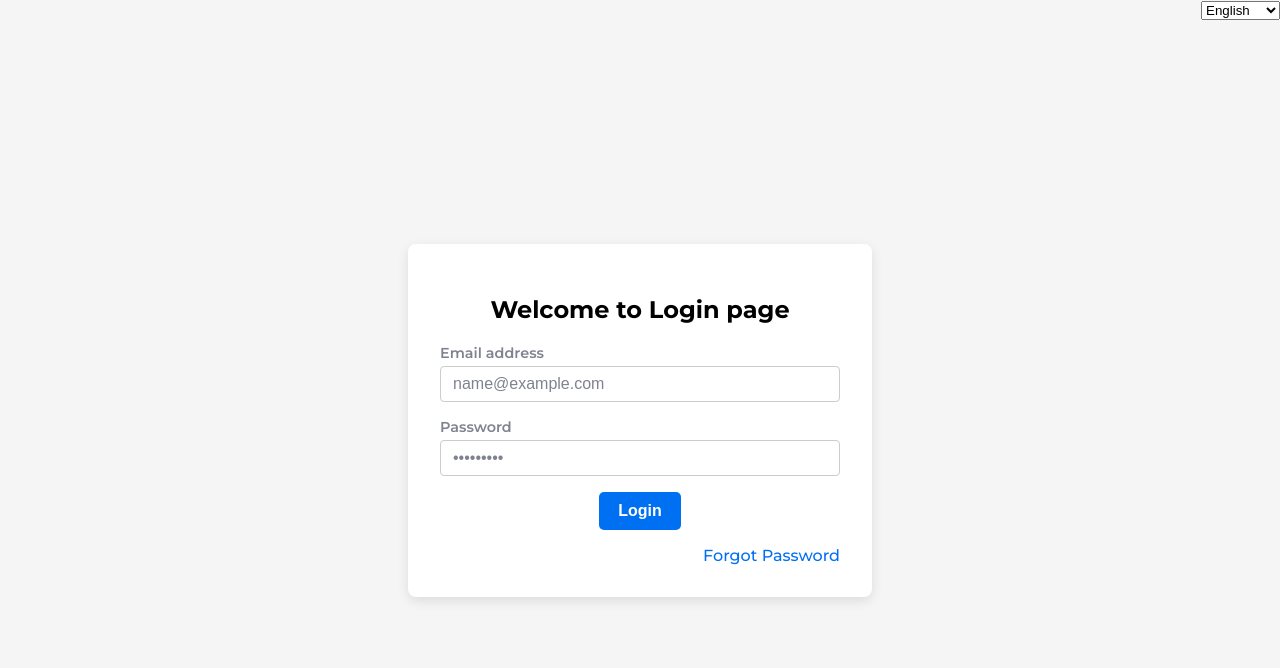
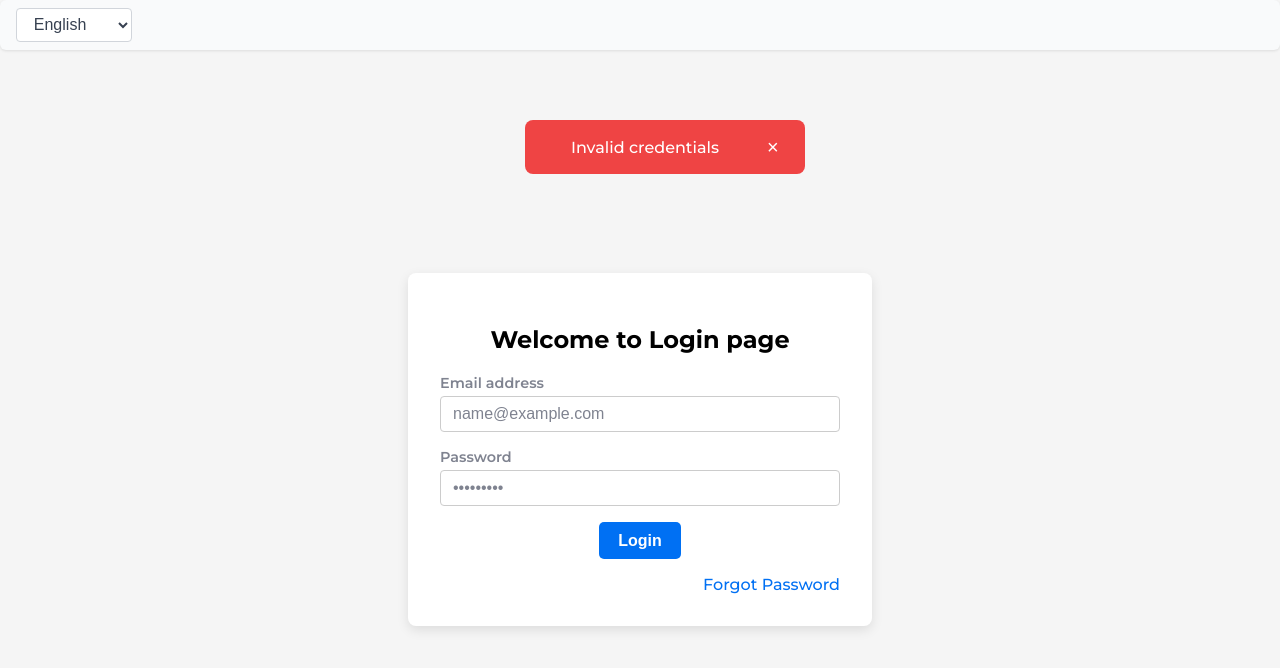
Before and after one commit to VentsislavKostadinov/login-form, a Next.js app: page /login in a window 1280 px wide. Both pictures are taken after typing "name@example.com", "Sample123" into the empty fields and a click on the button "Login". Shown: the top 668 px of the page. Built offline with nearby package versions, Linux system fonts and the light colour scheme; no server answers.

Commit message:
implement notification

```diff
--- a/app/components/common/LanguageSwitch/LanguageSwitch.scss
+++ b/app/components/common/LanguageSwitch/LanguageSwitch.scss
@@ -1,3 +1,38 @@
 nav {
-    text-align: right;
+    display: flex;
+    justify-content: flex-start;
+    padding: 0.5rem 1rem;
+    background-color: #f9fafb;
+    border-radius: 6px;
+    box-shadow: 0 1px 3px rgb(0 0 0 / 0.1);
+    user-select: none;
 }
+
+select {
+    font-size: 1rem;
+    padding: 0.4rem 0.8rem;
+    border: 1.5px solid #d1d5db;
+    border-radius: 4px;
+    background-color: #ffffff;
+    color: #374151;
+    cursor: pointer;
+    transition:
+        border-color 0.2s ease,
+        box-shadow 0.2s ease;
+
+    &:hover:not(:disabled) {
+        border-color: #2563eb;
+    }
+
+    &:focus {
+        outline: none;
+        border-color: #2563eb;
+        box-shadow: 0 0 0 3px rgba(37, 99, 235, 0.3);
+    }
+
+    &:disabled {
+        background-color: #f3f4f6;
+        cursor: not-allowed;
+        color: #9ca3af;
+    }
+}
--- /dev/null
+++ b/app/components/common/Notification/Notification.scss
@@ -0,0 +1,50 @@
+.notification {
+    position: fixed;
+    top: 15%;
+    left: 41%;
+    display: flex;
+    align-items: center;
+    text-align: center;
+    justify-content: space-between;
+    padding: 1rem 1.25rem;
+    border-radius: 8px;
+    font-weight: 500;
+    color: white;
+    z-index: 1000;
+    max-width: 320px;
+    min-width: 240px;
+    animation: fadeIn 0.3s ease-in-out;
+
+    &.success {
+        background-color: #15803d;
+    }
+
+    &.error {
+        background-color: #ef4444;
+    }
+}
+
+.notification-content {
+    flex: 1;
+    margin-right: 1rem;
+}
+
+.notification-close {
+    background: transparent;
+    border: none;
+    font-size: 1.25rem;
+    color: white;
+    cursor: pointer;
+    line-height: 1;
+}
+
+@keyframes fadeIn {
+    from {
+        opacity: 0;
+        transform: translateY(10px);
+    }
+    to {
+        opacity: 1;
+        transform: translateY(0);
+    }
+}
--- /dev/null
+++ b/app/components/common/Notification/Notification.tsx
@@ -0,0 +1,38 @@
+'use client'
+
+import React, { ReactNode, useEffect } from 'react'
+import './Notification.scss'
+
+type NotificationProps = {
+    variant: 'success' | 'error'
+    onClose: () => void
+    duration?: number
+    children: ReactNode
+}
+
+export default function Notification({
+    variant,
+    onClose,
+    duration = 3000,
+    children,
+}: NotificationProps) {
+    useEffect(() => {
+        if (variant === 'success') {
+            const timer = setTimeout(onClose, duration)
+            return () => clearTimeout(timer)
+        }
+    }, [variant, duration, onClose])
+
+    return (
+        <div className={`notification ${variant}`}>
+            <span className="notification-content">{children}</span>
+            <button
+                className="notification-close"
+                onClick={onClose}
+                aria-label="Close notification"
+            >
+                &times;
+            </button>
+        </div>
+    )
+}
--- a/app/login/page.tsx
+++ b/app/login/page.tsx
@@ -1,20 +1,23 @@
 'use client'
-import { useState } from 'react'
+
+import { useState, useEffect } from 'react'
 import { useTranslations } from 'next-intl'
 import Form from '../components/common/Form/Form'
 import Input from '../components/common/Input/Input'
 import Button from '../components/common/Button/Button'
 import Hyperlink from '../components/common/Hyperlink/Hyperlink'
 import { CredentialProps, useAuth } from '../context/authContext'
+import Notification from '../components/common/Notification/Notification'
 
 export default function LoginPage() {
-    const t = useTranslations('loginPage')
+    const t = useTranslations()
     const [formData, setFormData] = useState<CredentialProps>({
         email: '',
         password: '',
     })
 
     const { handleSubmit, success, error } = useAuth()
+    const [showNotification, setShowNotification] = useState(false)
 
     const handleChange = (e: React.ChangeEvent<HTMLInputElement>) => {
         const { name, value } = e.target
@@ -27,36 +30,52 @@ export default function LoginPage() {
     const onSubmit = (e: React.FormEvent<HTMLFormElement>) => {
         e.preventDefault()
         const { email, password } = formData
-
         handleSubmit(email, password)
 
-        if (!!success) {
+        if (success) {
             setFormData({ email: '', password: '' })
         }
+        setShowNotification(true)
     }
 
     return (
-        <Form handleSubmit={onSubmit} title={t('title')}>
+        <>
+            <Form handleSubmit={onSubmit} title={t('loginPage.title')}>
                 <Input
                     id="email-address"
                     name="email"
                     value={formData.email}
-                label={t('email')}
+                    label={t('loginPage.email')}
                     type="email"
-                placeholder={t('placeholderEmail')}
+                    placeholder={t('loginPage.placeholderEmail')}
                     onChange={handleChange}
                 />
                 <Input
                     id="password"
                     name="password"
                     value={formData.password}
-                label={t('password')}
+                    label={t('loginPage.password')}
                     type="password"
-                placeholder={t('placeholderPassword')}
+                    placeholder={t('loginPage.placeholderPassword')}
                     onChange={handleChange}
                 />
-            <Button text={t('login')} type="submit" />
-            <Hyperlink text={t('forgot')} path="/forgot-password" />
+                <Button text={t('loginPage.login')} type="submit" />
+                <Hyperlink
+                    text={t('loginPage.forgot')}
+                    path="/forgot-password"
+                />
             </Form>
+
+            {showNotification && (success || error) && (
+                <Notification
+                    variant={success ? 'success' : 'error'}
+                    onClose={() => setShowNotification(false)}
+                >
+                    {success
+                        ? t('messages.successMessage')
+                        : t('messages.errorMessage')}
+                </Notification>
+            )}
+        </>
     )
 }
--- a/package.json
+++ b/package.json
@@ -38,6 +38,6 @@
             "eslint --fix",
             "prettier --write"
         ],
-        "*.{js,ts,tsx,json,yaml,yml,htm,html,css,md}": "prettier --write"
+        "*.{js,ts,tsx,json,yaml,yml,htm,html,css,md,scss}": "prettier --write"
     }
 }
--- a/public/locales/bg.json
+++ b/public/locales/bg.json
@@ -14,5 +14,9 @@
     "language": {
         "en": "Английски",
         "bg": "Български"
+    },
+    "messages": {
+        "successMessage": "Успешно вписване",
+        "errorMessage": "Невалидни идентификационни данни"
     }
 }
--- a/public/locales/en.json
+++ b/public/locales/en.json
@@ -14,5 +14,9 @@
     "language": {
         "en": "English",
         "bg": "Bulgarian"
+    },
+    "messages": {
+        "successMessage": "Successfull Login",
+        "errorMessage": "Invalid credentials"
     }
 }
```
Lines whose indentation alone changed are shown as unchanged.
